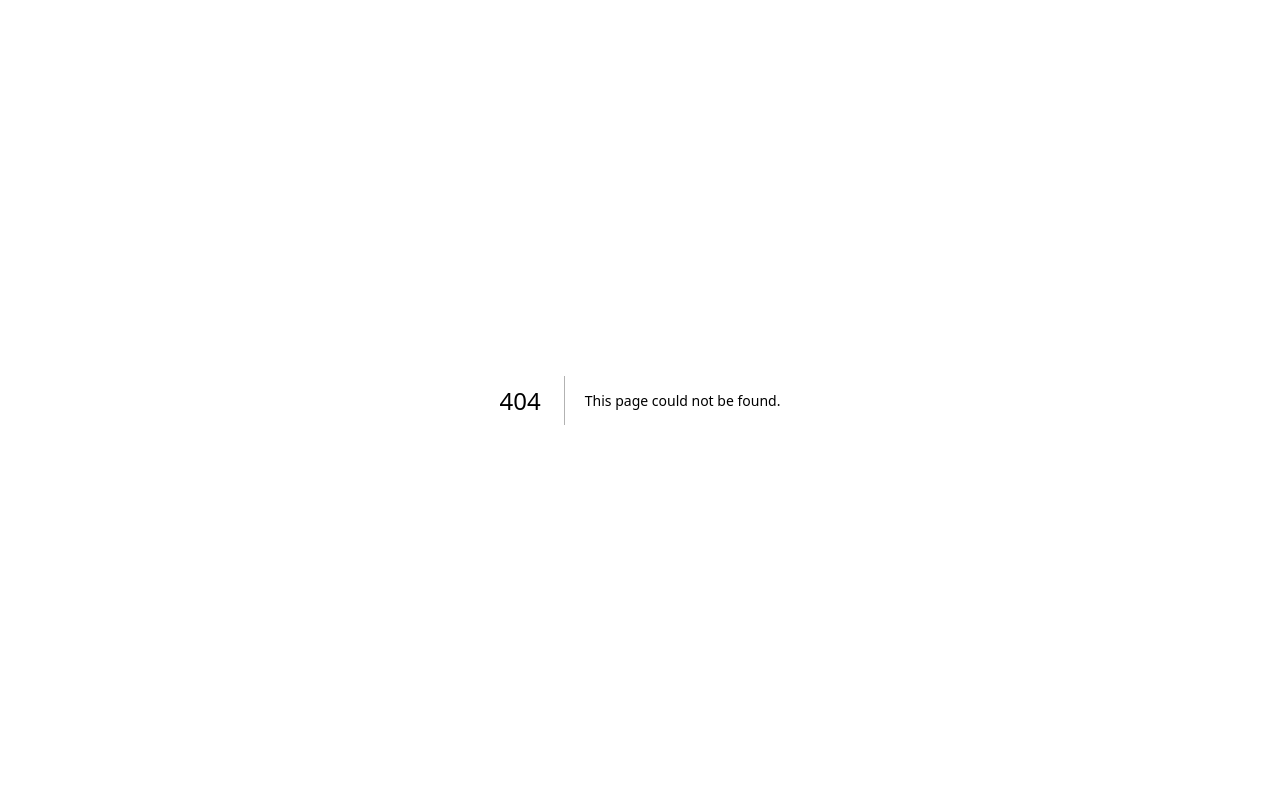
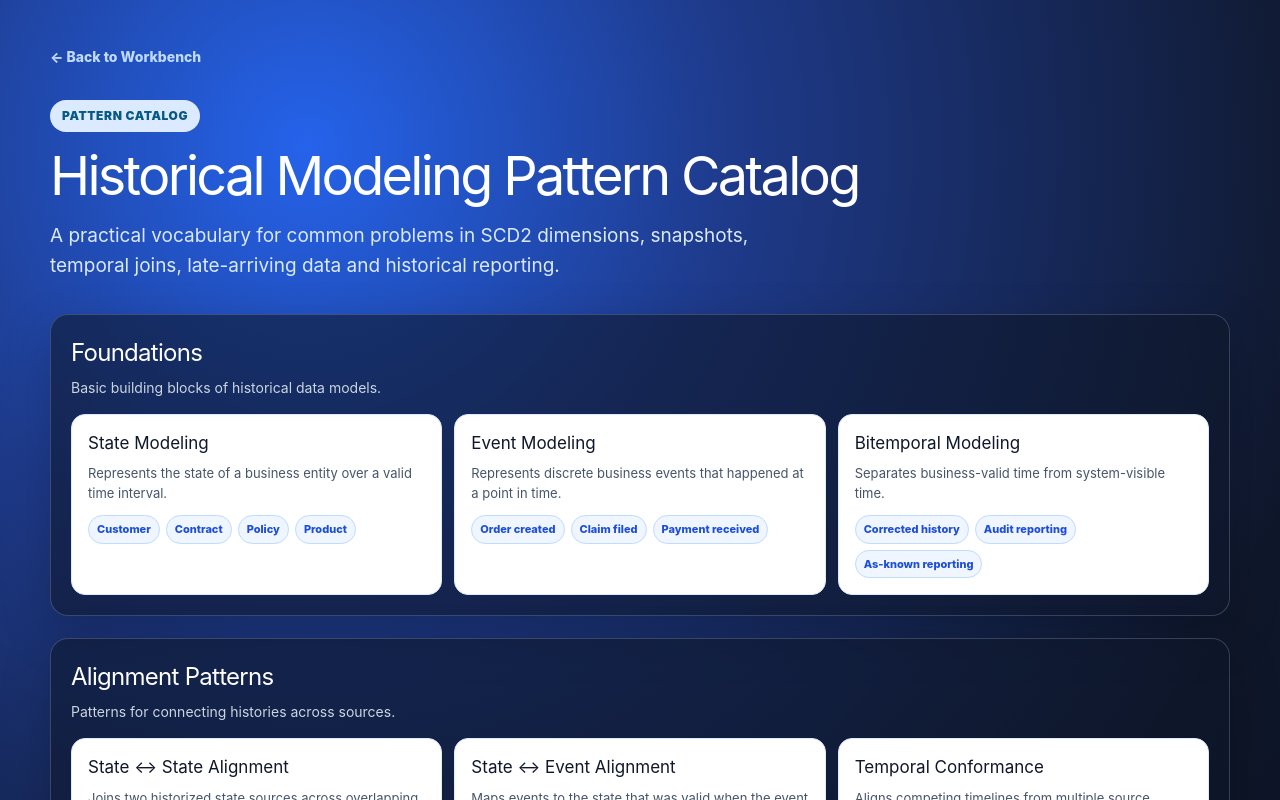
Before and after one commit to frohnhaus-sketch/bitemporal-debugger, a Next.js app: page /patterns in a window 1280 px wide. Before the commit this address had no page. Shown: the top 800 px of the page. Built offline with nearby package versions, Linux system fonts and the light colour scheme.

Commit message:
Add historical modeling pattern catalog

```diff
--- a/app/page.tsx
+++ b/app/page.tsx
@@ -325,6 +325,16 @@ export default function Home() {
               recommend an architecture and validation strategy before
               implementation.
             </div>
+            <a
+              href="/patterns"
+              style={{
+                color: "#1d4ed8",
+                fontWeight: 900,
+                textDecoration: "none",
+              }}
+            >
+              View Pattern Catalog →
+            </a>
           </div>
 
           <div
--- /dev/null
+++ b/app/patterns/page.tsx
@@ -0,0 +1,287 @@
+const PATTERN_GROUPS = [
+  {
+    title: "Foundations",
+    description: "Basic building blocks of historical data models.",
+    patterns: [
+      {
+        name: "State Modeling",
+        text: "Represents the state of a business entity over a valid time interval.",
+        examples: ["Customer", "Contract", "Policy", "Product"],
+      },
+      {
+        name: "Event Modeling",
+        text: "Represents discrete business events that happened at a point in time.",
+        examples: ["Order created", "Claim filed", "Payment received"],
+      },
+      {
+        name: "Bitemporal Modeling",
+        text: "Separates business-valid time from system-visible time.",
+        examples: ["Corrected history", "Audit reporting", "As-known reporting"],
+      },
+    ],
+  },
+  {
+    title: "Alignment Patterns",
+    description: "Patterns for connecting histories across sources.",
+    patterns: [
+      {
+        name: "State ↔ State Alignment",
+        text: "Joins two historized state sources across overlapping time intervals.",
+        examples: ["Contract ↔ Customer", "Product ↔ Price"],
+      },
+      {
+        name: "State ↔ Event Alignment",
+        text: "Maps events to the state that was valid when the event happened.",
+        examples: ["Claim ↔ Policy", "Mutation ↔ Contract"],
+      },
+      {
+        name: "Temporal Conformance",
+        text: "Aligns competing timelines from multiple source systems.",
+        examples: ["CRM + ERP", "Policy system + billing system"],
+      },
+    ],
+  },
+  {
+    title: "Dimension Patterns",
+    description: "Patterns for historized dimensions and relationships.",
+    patterns: [
+      {
+        name: "Dimension Completion",
+        text: "Ensures dimension history covers all required fact periods.",
+        examples: ["Late arriving dimensions", "Missing foreign keys"],
+      },
+      {
+        name: "Relationship History",
+        text: "Models relationships that change over time.",
+        examples: ["Customer ↔ Advisor", "Policy ↔ Broker"],
+      },
+      {
+        name: "Identity Resolution",
+        text: "Resolves multiple identifiers for the same business entity.",
+        examples: ["Customer merge", "Contract migration"],
+      },
+    ],
+  },
+  {
+    title: "Reporting Patterns",
+    description: "Patterns for reproducible historical reporting.",
+    patterns: [
+      {
+        name: "Snapshot Reproducibility",
+        text: "Ensures reports can be reproduced for the same reporting date.",
+        examples: ["Month-end snapshots", "Audit reports"],
+      },
+      {
+        name: "Historical Backfill",
+        text: "Reconstructs history after data already exists.",
+        examples: ["CDC replay", "Historical reload"],
+      },
+      {
+        name: "Historical Correction",
+        text: "Preserves corrected history without losing what was known before.",
+        examples: ["Backdated changes", "Restatements"],
+      },
+    ],
+  },
+  {
+    title: "Data Quality Patterns",
+    description: "Patterns for detecting historical modeling risks.",
+    patterns: [
+      {
+        name: "Historical Match Ambiguity",
+        text: "Occurs when multiple historical records satisfy the same join.",
+        examples: ["Duplicate fact rows", "Join explosion"],
+      },
+      {
+        name: "Historical Coverage Gap",
+        text: "Occurs when required history is missing for a reporting period.",
+        examples: ["Missing dimension row", "Uncovered fact interval"],
+      },
+      {
+        name: "Historical Overlap",
+        text: "Occurs when multiple records are active at the same time.",
+        examples: ["Overlapping SCD2 rows", "Ambiguous current state"],
+      },
+    ],
+  },
+];
+
+export default function PatternsPage() {
+  return (
+    <main
+      style={{
+        minHeight: "100vh",
+        background:
+          "radial-gradient(circle at 24% 8%, #2563eb 0, #1e3a8a 22%, #0f172a 54%, #020617 100%)",
+        padding: "44px 40px",
+        fontFamily: "Inter, Arial, sans-serif",
+        color: "#e2e8f0",
+      }}
+    >
+      <div style={{ maxWidth: 1180, margin: "0 auto" }}>
+        <a
+          href="/"
+          style={{
+            color: "#bfdbfe",
+            textDecoration: "none",
+            fontSize: 14,
+            fontWeight: 800,
+          }}
+        >
+          ← Back to Workbench
+        </a>
+
+        <section style={{ marginTop: 32, marginBottom: 34 }}>
+          <div
+            style={{
+              display: "inline-flex",
+              padding: "7px 12px",
+              borderRadius: 999,
+              background: "#dbeafe",
+              color: "#075985",
+              fontSize: 12,
+              fontWeight: 900,
+              letterSpacing: 0.6,
+              marginBottom: 16,
+            }}
+          >
+            PATTERN CATALOG
+          </div>
+
+          <h1
+            style={{
+              margin: 0,
+              maxWidth: 900,
+              fontSize: 54,
+              lineHeight: 1.02,
+              letterSpacing: "-0.05em",
+              color: "#ffffff",
+            }}
+          >
+            Historical Modeling Pattern Catalog
+          </h1>
+
+          <p
+            style={{
+              marginTop: 18,
+              maxWidth: 760,
+              color: "#dbeafe",
+              fontSize: 19,
+              lineHeight: 1.55,
+            }}
+          >
+            A practical vocabulary for common problems in SCD2 dimensions,
+            snapshots, temporal joins, late-arriving data and historical
+            reporting.
+          </p>
+        </section>
+
+        <div style={{ display: "grid", gap: 22 }}>
+          {PATTERN_GROUPS.map((group) => (
+            <section
+              key={group.title}
+              style={{
+                background: "rgba(15, 23, 42, 0.58)",
+                border: "1px solid rgba(148, 163, 184, 0.3)",
+                borderRadius: 18,
+                padding: 20,
+                boxShadow: "0 18px 50px rgba(0,0,0,0.22)",
+              }}
+            >
+              <div style={{ marginBottom: 16 }}>
+                <h2
+                  style={{
+                    margin: 0,
+                    color: "#ffffff",
+                    fontSize: 24,
+                    letterSpacing: "-0.03em",
+                  }}
+                >
+                  {group.title}
+                </h2>
+
+                <p
+                  style={{
+                    margin: "6px 0 0",
+                    color: "#cbd5e1",
+                    fontSize: 14,
+                    lineHeight: 1.5,
+                  }}
+                >
+                  {group.description}
+                </p>
+              </div>
+
+              <div
+                style={{
+                  display: "grid",
+                  gridTemplateColumns: "repeat(auto-fit, minmax(260px, 1fr))",
+                  gap: 12,
+                }}
+              >
+                {group.patterns.map((pattern) => (
+                  <article
+                    key={pattern.name}
+                    style={{
+                      background: "#ffffff",
+                      color: "#0f172a",
+                      borderRadius: 14,
+                      padding: 16,
+                      border: "1px solid #dbeafe",
+                    }}
+                  >
+                    <h3
+                      style={{
+                        margin: 0,
+                        fontSize: 17,
+                        color: "#0f172a",
+                      }}
+                    >
+                      {pattern.name}
+                    </h3>
+
+                    <p
+                      style={{
+                        margin: "8px 0 12px",
+                        color: "#475569",
+                        fontSize: 13,
+                        lineHeight: 1.5,
+                      }}
+                    >
+                      {pattern.text}
+                    </p>
+
+                    <div
+                      style={{
+                        display: "flex",
+                        flexWrap: "wrap",
+                        gap: 6,
+                      }}
+                    >
+                      {pattern.examples.map((example) => (
+                        <span
+                          key={example}
+                          style={{
+                            padding: "5px 8px",
+                            borderRadius: 999,
+                            background: "#eff6ff",
+                            border: "1px solid #bfdbfe",
+                            color: "#1d4ed8",
+                            fontSize: 11,
+                            fontWeight: 800,
+                          }}
+                        >
+                          {example}
+                        </span>
+                      ))}
+                    </div>
+                  </article>
+                ))}
+              </div>
+            </section>
+          ))}
+        </div>
+      </div>
+    </main>
+  );
+}
--- a/components/AdvisorPanel.tsx
+++ b/components/AdvisorPanel.tsx
@@ -126,11 +126,13 @@ export function AdvisorPanel() {
 
         <QuestionBlock
           title="2. What kind of source data do you have?"
-          description="Select the historical behavior of your input sources."
+          description="Select all source behaviors that exist in your historical model."
           examples={[
             "State = valid intervals",
             "Event = point-in-time changes",
             "Journal / CDC = change log",
+            "Reference Data = product, region or category lookups",
+            "Business Relationships = customer ↔ advisor, contract ↔ owner",
           ]}
         >
           <div style={{ display: "flex", flexWrap: "wrap", gap: 8 }}>
--- a/components/Footer.tsx
+++ b/components/Footer.tsx
@@ -2,30 +2,51 @@ export function Footer() {
   return (
     <div
       style={{
-        marginTop: 40,
+        marginTop: 48,
+        paddingTop: 24,
+        borderTop: "1px solid rgba(148,163,184,0.2)",
         textAlign: "center",
         fontSize: 12,
         color: "#94a3b8",
       }}
     >
-      Built for historical source integration, temporal analysis, and
-      historized data modeling. By{""}
-      <a
-        href="https://www.linkedin.com/in/jakob-frohnhaus/"
-        target="_blank"
-        rel="noopener noreferrer"
+      <div style={{ marginBottom: 12 }}>
+        Built for historical source integration, temporal analysis and
+        historical data modeling.
+      </div>
+
+      <div
         style={{
-          color: "#60a5fa",
-          marginLeft: 4,
-          fontWeight: 500,
-          textDecoration: "none",
+          display: "flex",
+          justifyContent: "center",
+          flexWrap: "wrap",
+          gap: 16,
+          marginBottom: 12,
         }}
       >
-        Jakob Frohnhaus
-      </a>
+        <a
+          href="/patterns"
+          style={{
+            color: "#60a5fa",
+            textDecoration: "none",
+            fontWeight: 700,
+          }}
+        >
+          Pattern Catalog
+        </a>
 
-      <div style={{ marginTop: 6 }}>
-        Feedback, ideas, or collaboration? →{" "}
+        <a
+          href="/events"
+          target="_blank"
+          style={{
+            color: "#60a5fa",
+            textDecoration: "none",
+            fontWeight: 700,
+          }}
+        >
+          Analytics
+        </a>
+
         <a
           href="https://www.linkedin.com/in/jakob-frohnhaus/"
           target="_blank"
@@ -33,23 +54,31 @@ export function Footer() {
           style={{
             color: "#60a5fa",
             textDecoration: "none",
+            fontWeight: 700,
           }}
         >
-          Get in touch
+          LinkedIn
+        </a>
+      </div>
+
+      <div>
+        Created by{" "}
+        <a
+          href="https://www.linkedin.com/in/jakob-frohnhaus/"
+          target="_blank"
+          rel="noopener noreferrer"
+          style={{
+            color: "#60a5fa",
+            textDecoration: "none",
+            fontWeight: 600,
+          }}
+        >
+          Jakob Frohnhaus
         </a>
       </div>
 
       <div style={{ marginTop: 6 }}>
-        <a
-          href="/events"
-          target="_blank"
-          style={{
-            color: "#64748b",
-            textDecoration: "none",
-          }}
-        >
-          Analytics
-        </a>
+        Feedback, ideas or collaboration welcome.
       </div>
     </div>
   );
```
